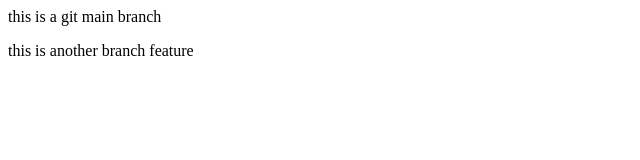
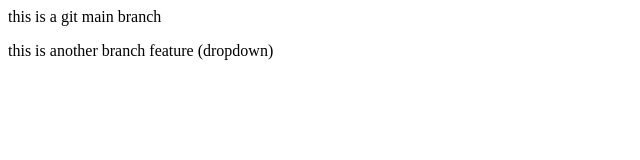
Before and after one commit to Dpka9509/localrepo, a plain HTML site: page index.html in a window 1280 px wide. Shown: the full height of the page, 0-640 px from the left. Drawn offline with Linux system fonts and the light colour scheme.

Commit message:
added dropdown

```diff
--- a/index.html
+++ b/index.html
@@ -1,2 +1,2 @@
 <p>this is a git main branch</p>
-<p>this is another branch feature</p>
+<p>this is another branch feature (dropdown)</p>
```
